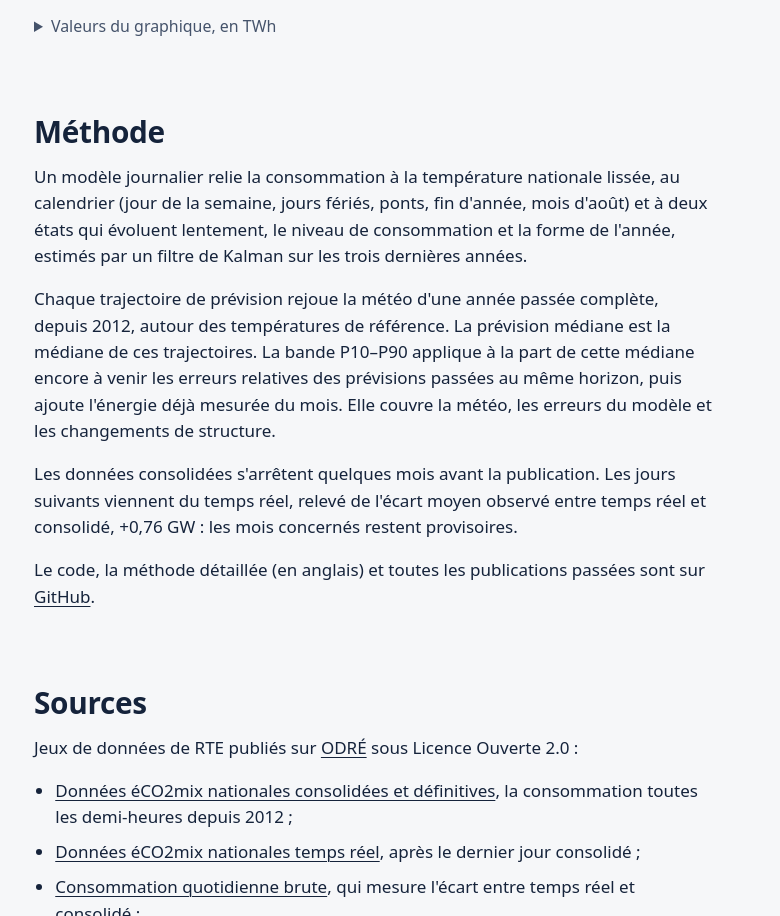
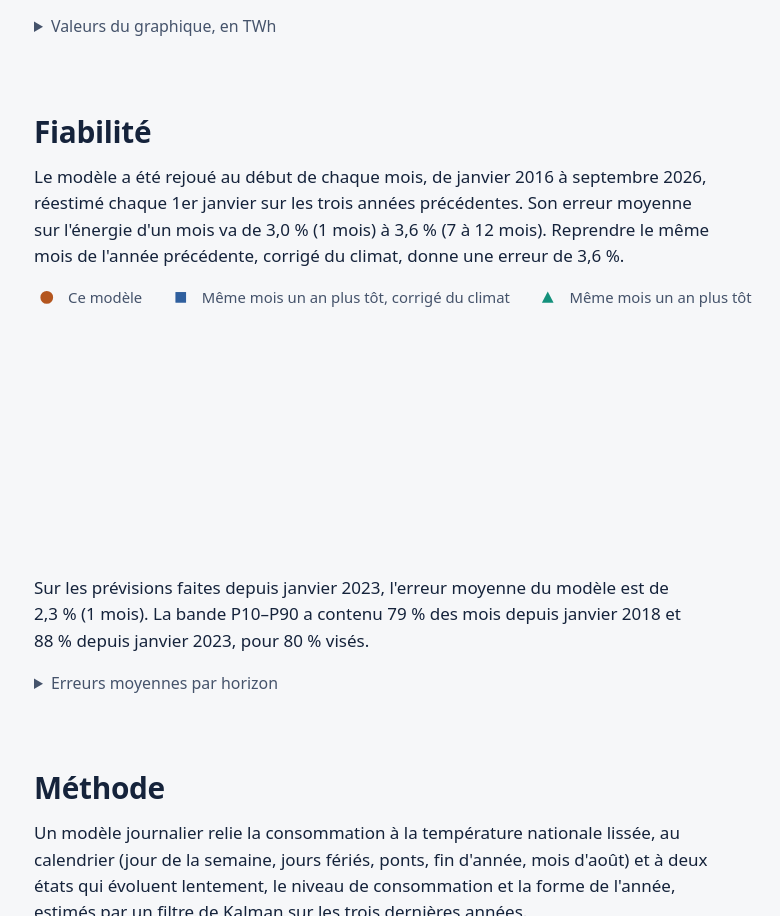
Before and after one commit to zkyasin/france-load-forecast, a website built with Vite: page web/index.html in a window 1280 px wide. Shown: the part 904-1820 px from the top of the page, without its empty margins (45-825 px from the left). Built offline with nearby package versions, Linux system fonts and the light colour scheme; files whose address does not match are found by name; what @observablehq/plot would draw is missing.

Commit message:
feat(web): show the accuracy of past forecasts

```diff
--- a/web/index.html
+++ b/web/index.html
@@ -71,6 +71,47 @@
           <!-- biome-ignore lint/a11y/noNoninteractiveTabindex: the keyboard must reach a table that scrolls -->
           <section class="table-scroll" tabindex="0" aria-labelledby="forecast-values">
             <table id="forecast-table"></table>
+          </section>
+        </details>
+      </section>
+
+      <section aria-labelledby="accuracy-title">
+        <h2 id="accuracy-title">Fiabilité</h2>
+        <p class="prose" id="accuracy-summary"></p>
+        <ul class="legend">
+          <li>
+            <svg class="key" viewBox="0 0 24 12" aria-hidden="true">
+              <circle class="forecast" cx="12" cy="6" r="5" />
+            </svg>
+            Ce modèle
+          </li>
+          <li>
+            <svg class="key" viewBox="0 0 24 12" aria-hidden="true">
+              <rect class="measured" x="7.5" y="1.5" width="9" height="9" />
+            </svg>
+            Même mois un an plus tôt, corrigé du climat
+          </li>
+          <li>
+            <svg class="key" viewBox="0 0 24 12" aria-hidden="true">
+              <path class="third" d="M12 0.5 L17.5 11 L6.5 11 Z" />
+            </svg>
+            Même mois un an plus tôt
+          </li>
+        </ul>
+        <figure class="chart narrow">
+          <div
+            class="plot"
+            id="accuracy-plot"
+            role="img"
+            aria-label="Erreur moyenne des prévisions passées selon leur horizon, pour ce modèle et deux prévisions naïves"
+          ></div>
+        </figure>
+        <p class="prose" id="accuracy-coverage"></p>
+        <details>
+          <summary id="accuracy-values">Erreurs moyennes par horizon</summary>
+          <!-- biome-ignore lint/a11y/noNoninteractiveTabindex: the keyboard must reach a table that scrolls -->
+          <section class="table-scroll" tabindex="0" aria-labelledby="accuracy-values">
+            <table id="accuracy-table"></table>
           </section>
         </details>
       </section>
--- /dev/null
+++ b/web/src/accuracy.ts
@@ -0,0 +1,156 @@
+/** How far past forecasts were from the energy measured, by horizon. */
+
+import * as Plot from "@observablehq/plot";
+import { byId, type Colors, drawIn, fillTable, frame, tipStyle } from "./chart";
+import type { Accuracy } from "./data";
+import { monthName, number, percent } from "./format";
+
+const HORIZONS: Record<string, string> = {
+  "1 month": "1 mois",
+  "2-3 months": "2 à 3 mois",
+  "4-6 months": "4 à 6 mois",
+  "7-12 months": "7 à 12 mois",
+};
+
+export const METHODS = [
+  { key: "mape", label: "Ce modèle" },
+  { key: "mape_naive_corrected", label: "Même mois un an plus tôt, corrigé du climat" },
+  { key: "mape_naive", label: "Même mois un an plus tôt" },
+] as const;
+
+const ALL_MONTHS = "all months";
+
+export interface Score {
+  horizon: string;
+  method: string;
+  value: number;
+}
+
+export const horizonName = (key: string): string => HORIZONS[key] ?? key;
+
+export const scores = (accuracy: Accuracy): Score[] =>
+  METHODS.flatMap(({ key, label }) =>
+    Object.entries(accuracy[key]).map(([horizon, value]) => ({
+      horizon: horizonName(horizon),
+      method: label,
+      value,
+    })),
+  );
+
+/** "de 3,6 %", or "de 3,5 à 3,6 %" when the values differ once rounded. */
+function range(values: number[]): string {
+  const [low, high] = [Math.min(...values), Math.max(...values)];
+  return percent(low) === percent(high)
+    ? `de ${percent(low)}`
+    : `de ${number(low)} à ${percent(high)}`;
+}
+
+export function summary(accuracy: Accuracy): string {
+  const model = Object.entries(accuracy.mape);
+  const first = model[0];
+  const last = model.at(-1);
+  const text =
+    `Le modèle a été rejoué au début de chaque mois, de ${monthName(accuracy.first_origin)} à ` +
+    `${monthName(accuracy.last_origin)}, réestimé chaque 1er janvier sur les trois années ` +
+    "précédentes.";
+  if (first === undefined || last === undefined) return text;
+  const naive = Object.values(accuracy.mape_naive_corrected);
+  return (
+    `${text} Son erreur moyenne sur l'énergie d'un mois va de ${percent(first[1])} ` +
+    `(${horizonName(first[0])}) à ${percent(last[1])} (${horizonName(last[0])}). Reprendre le ` +
+    `même mois de l'année précédente, corrigé du climat, donne une erreur ${range(naive)}.`
+  );
+}
+
+export function coverage(accuracy: Accuracy): string {
+  const recent = Object.entries(accuracy.mape_since_2023)[0];
+  const sentences = [];
+  if (recent !== undefined) {
+    sentences.push(
+      "Sur les prévisions faites depuis janvier 2023, l'erreur moyenne du modèle est de " +
+        `${percent(recent[1])} (${horizonName(recent[0])}).`,
+    );
+  }
+  const all = accuracy.coverage[ALL_MONTHS];
+  const since2023 = accuracy.coverage_since_2023[ALL_MONTHS];
+  if (all !== undefined && since2023 !== undefined) {
+    sentences.push(
+      `La bande P10–P90 a contenu ${percent(all, 0)} des mois depuis ` +
+        `${monthName(accuracy.coverage_first_origin)} et ${percent(since2023, 0)} depuis ` +
+        `janvier 2023, pour ${percent(80, 0)} visés.`,
+    );
+  }
+  return sentences.join(" ");
+}
+
+function plot(data: Score[], width: number, colors: Colors) {
+  const methods = METHODS.map((m) => m.label);
+  const horizons = [...new Set(data.map((score) => score.horizon))];
+  // The model is drawn last, over the naive forecasts it is close to.
+  const ordered = [...data].reverse();
+  return Plot.plot({
+    ...frame(width, colors),
+    height: 240,
+    marginLeft: 32,
+    marginRight: 12,
+    marginBottom: 44,
+    x: {
+      type: "point",
+      domain: horizons,
+      padding: 0.4,
+      label: "Horizon de la prévision",
+      labelOffset: 40,
+    },
+    y: {
+      grid: true,
+      // Whole percents, from zero to above the largest error.
+      domain: [0, Math.ceil(Math.max(...data.map((score) => score.value)))],
+      tickSize: 0,
+      label: "Erreur moyenne (%)",
+      labelArrow: "none",
+      tickFormat: (value: number) => number(value, 0),
+    },
+    color: { domain: methods, range: [colors.forecast, colors.measured, colors.third] },
+    symbol: { domain: methods, range: ["circle", "square", "triangle"] },
+    marks: [
+      Plot.lineY(ordered, { x: "horizon", y: "value", stroke: "method", strokeWidth: 2 }),
+      Plot.dot(ordered, {
+        x: "horizon",
+        y: "value",
+        fill: "method",
+        symbol: "method",
+        r: 5,
+        stroke: colors.paper,
+        strokeWidth: 1.5,
+      }),
+      Plot.tip(
+        data,
+        Plot.pointer({
+          x: "horizon",
+          y: "value",
+          title: (score: Score) => `${score.method}\n${score.horizon} : ${percent(score.value)}`,
+          ...tipStyle(colors),
+        }),
+      ),
+    ],
+  });
+}
+
+export function render(accuracy: Accuracy): void {
+  const data = scores(accuracy);
+  byId("accuracy-summary").textContent = summary(accuracy);
+  byId("accuracy-coverage").textContent = coverage(accuracy);
+  drawIn(byId("accuracy-plot"), (width, colors) => plot(data, width, colors));
+  const horizons = Object.keys(accuracy.mape);
+  fillTable(
+    byId<HTMLTableElement>("accuracy-table"),
+    ["Horizon", ...METHODS.map((m) => m.label)],
+    horizons.map((horizon) => [
+      horizonName(horizon),
+      ...METHODS.map(({ key }) => {
+        const value = accuracy[key][horizon];
+        return value === undefined ? "" : percent(value);
+      }),
+    ]),
+  );
+}
--- a/web/src/main.ts
+++ b/web/src/main.ts
@@ -1,5 +1,6 @@
 import "@fontsource-variable/archivo/wdth.css";
 import "./style.css";
+import * as accuracy from "./accuracy";
 import { byId } from "./chart";
 import { latest, type Meta, publications } from "./data";
 import * as forecast from "./forecast";
@@ -40,6 +41,7 @@ async function main(): Promise<void> {
   const days = await publications().catch(() => [bundle.meta.published]);
   masthead(bundle.meta, new Date());
   forecast.render(bundle, days);
+  accuracy.render(bundle.accuracy);
   method(bundle.meta);
 }
 
--- a/web/src/style.css
+++ b/web/src/style.css
@@ -224,9 +224,18 @@ main > section + section {
   margin: 0 0 1rem;
 }
 
+/* Four horizons need no more width than the text. */
+.chart.narrow {
+  max-width: 46rem;
+}
+
 /* The height of each plot, kept before it is drawn. */
 #forecast-plot {
   min-height: 300px;
+}
+
+#accuracy-plot {
+  min-height: 240px;
 }
 
 .plot svg {
```
Also changed, not shown: web/tests/accuracy.test.ts (added, +27 -0 lines).
